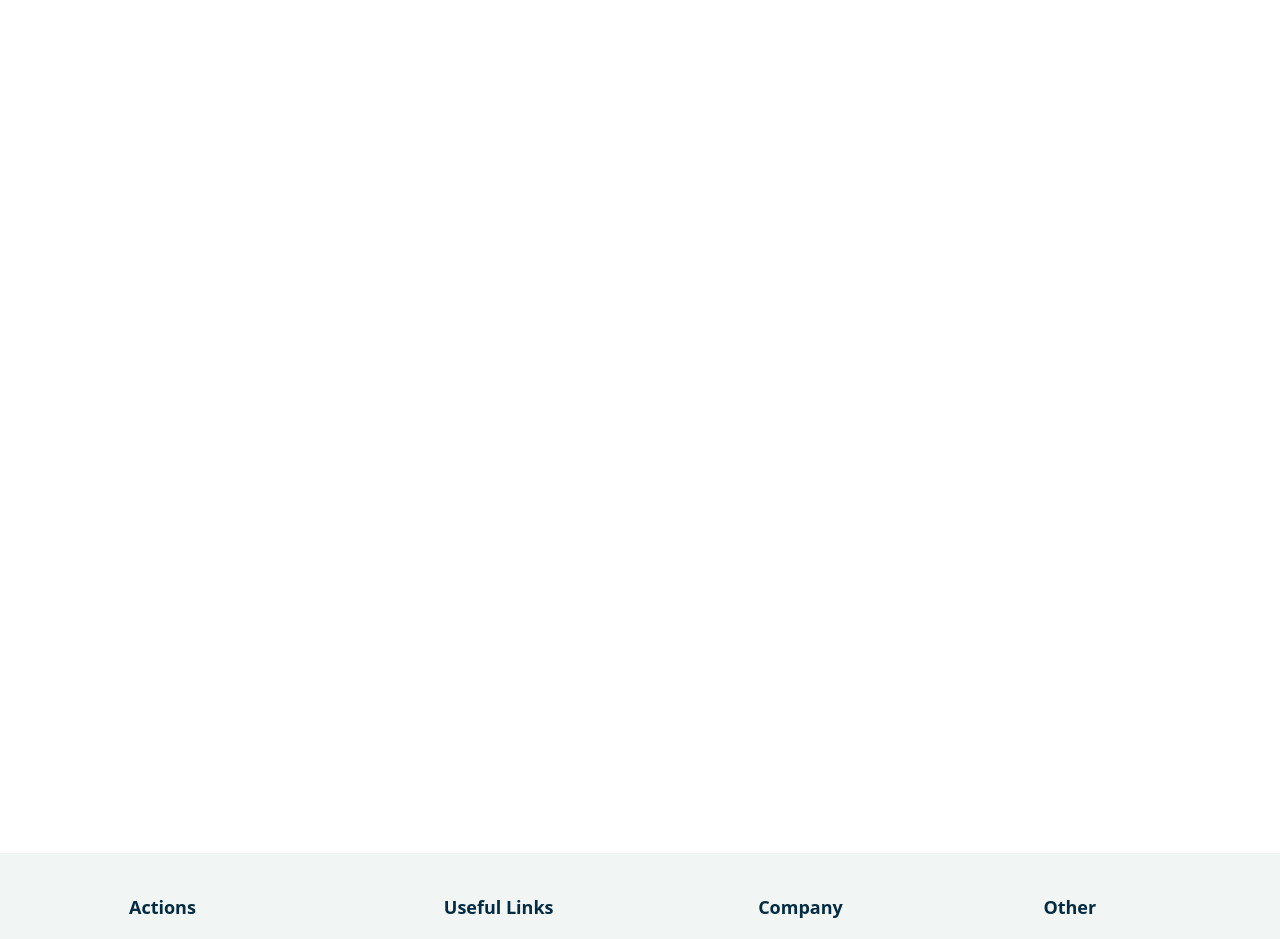
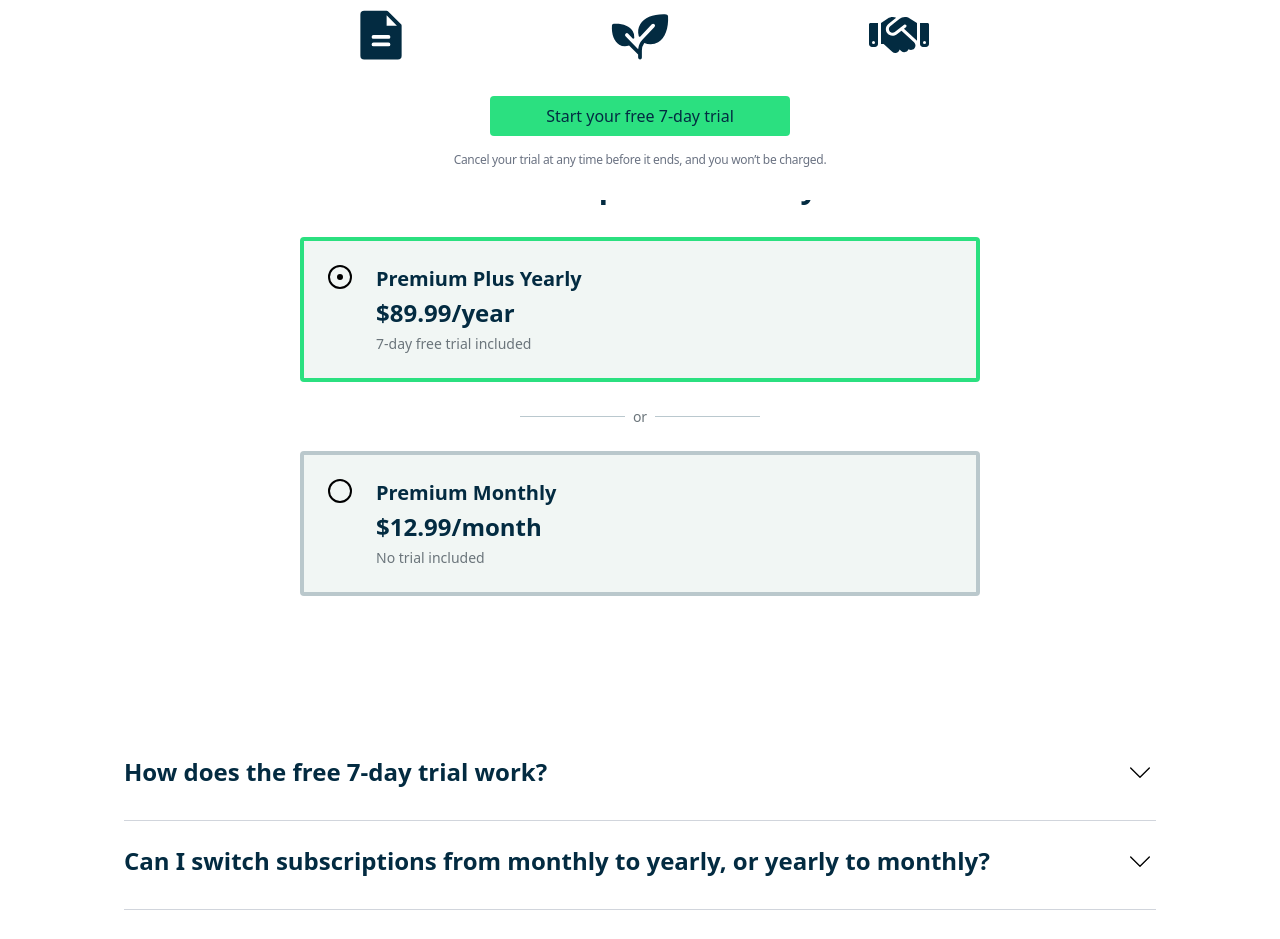
Before and after one commit to VictorG22/summarist, a Next.js app: page /choose-plan in a window 1280 px wide. Shown: the part 600-1539 px from the top of the page. Built offline with nearby package versions, Linux system fonts and the light colour scheme.

Commit message:
Implemented the sales page with a reuseable FAQ component that has a nested accordion component

```diff
--- a/src/app/choose-plan/page.tsx
+++ b/src/app/choose-plan/page.tsx
@@ -1,40 +1,168 @@
-import React from 'react'
-import Footer from '../components/layout/Footer'
-import Image from 'next/image'
+"use client";
+import React, { useState } from "react";
+import Footer from "../components/layout/Footer";
+import Image from "next/image";
+import { PiFileTextFill, PiPlantFill } from "react-icons/pi";
+import FAQ from "../components/UI/FAQ";
+import { FaHandshake } from "react-icons/fa6";
+
+type Plan = "yearly" | "monthly";
+
+const accordionItems = [
+  {
+    title: "How does the free 7-day trial work?",
+    paragraph:
+      "Begin your complimentary 7-day trial with a Summarist annual membership. You are under no obligation to continue your subscription, and you will only be billed when the trial period expires. With Premium access, you can learn at your own pace and as frequently as you desire, and you may terminate your subscription prior to the conclusion of the 7-day free trial.",
+  },
+  {
+    title:
+      "Can I switch subscriptions from monthly to yearly, or yearly to monthly?",
+    paragraph:
+      "While an annual plan is active, it is not feasible to switch to a monthly plan. However, once the current month ends, transitioning from a monthly plan to an annual plan is an option.",
+  },
+  {
+    title: "What's included in the Premium plan?",
+    paragraph:
+      "Premium membership provides you with the ultimate Summarist experience, including unrestricted entry to many best-selling books high-quality audio, the ability to download titles for offline reading, and the option to send your reads to your Kindle.",
+  },
+  {
+    title: "Can I cancel during my trial or subscription?",
+    paragraph:
+      "You will not be charged if you cancel your trial before its conclusion. While you will not have complete access to the entire Summarist library, you can still expand your knowledge with one curated book per day.",
+  },
+];
 
 export default function ChoosePlanPage() {
+  const [selectedPlan, setSelectedPlan] = useState<Plan>("yearly");
+
   return (
-    <div className=' flex flex-col justify-between'>
-        <div className='flex flex-col items-center px-6 pt-12 mb-6 bg-[#032b41] md:rounded-br-[50%] md:rounded-bl-[50%]'>
-            <div className='max-w-250 mx-auto'>
+    <div className="flex flex-col justify-between">
+      <div className="mb-6 flex flex-col items-center px-6 pt-12 bg-[#032b41] md:rounded-br-[35%] md:rounded-bl-[35%]">
+        <div className="max-w-250 mx-auto">
+          <h1 className="mb-8 text-white font-bold capitalize text-center text-2xl md:text-5xl">
+            get unlimited access to many amazing books to read
+          </h1>
+          <p className="mb-8 text-white text-center text-lg md:text-[20px]">
+            Turn ordinary moments into amazing learning opportunities
+          </p>
+          <figure className="flex justify-center max-auto">
+            <Image
+              src={"/pricing-top.png"}
+              height={340}
+              width={340}
+              alt="price image"
+              className="rounded-tr-[180px] rounded-tl-[180px]"
+            />
+          </figure>
+        </div>
+      </div>
 
-            <h1 className='mb-8 text-white font-bold capitalize text-center text-2xl md:text-5xl'>get unlimited access to many amazing books to read</h1>
-            <p className='mb-8 text-white text-center text-lg md:text-[20px]'>Turn ordinary moments into amazing learning opportunities</p>
-            <figure className='flex justify-center max-auto'>
-                <Image
-                src={'/pricing-top.png'}
-                height={340}
-                width={340}
-                alt='price image'
-                className='rounded-tr-[180px] rounded-tl-[180px]'
+      <div className="w-full flex flex-col max-w-200 mx-auto px-6 relative">
+        <div className="grid grid-cols-1 md:grid-cols-3 grid-rows-1 justify-center text-center gap-6 max-w-200 mx-auto my-14">
+          <div className="flex flex-col items-center mx-auto">
+            <PiFileTextFill className="text-[#032b41] h-15 w-15" />
+            <p className="text-[#032b41] text-center">
+              <span className="font-bold">Key ideas in few min </span>
+              with many books to read
+            </p>
+          </div>
+          <div className="flex flex-col items-center mx-auto">
+            <PiPlantFill className="text-[#032b41] h-15 w-15" />
+            <p className="text-[#032b41] text-center">
+              <span className="font-bold">3 million </span>
+              people growing with Summarist everyday
+            </p>
+          </div>
+          <div className="flex flex-col items-center mx-auto">
+            <FaHandshake className="text-[#032b41] h-15 w-15" />
+            <p className="text-[#032b41] text-center">
+              <span className="font-bold">Percise recommendations </span>
+              collections curated by experts
+            </p>
+          </div>
+        </div>
 
-                />
-            </figure>
+        <div className="max-w-170 w-full mx-auto">
+          <h2 className="text-center font-bold text-[#032b41] text-2xl md:text-3xl mb-8">
+            Choose the plan that fits you
+          </h2>
+
+          <div
+            id="button 1"
+            onClick={() => setSelectedPlan("yearly")}
+            className={`w-full flex gap-6 p-4 md:p-6 rounded-sm cursor-pointer border-4 transition ${
+              selectedPlan === "yearly"
+                ? "bg-[#f1f6f4] border-[#2be080]"
+                : "bg-[#f1f6f4] border-[#bac8cc]"
+            }`}
+          >
+            <div className="w-6 h-6 rounded-full border-2 border-black flex items-center jusitfy-center">
+              {selectedPlan === "yearly" && (
+                <div className="w-1.5 h-1.5 bg-black rounded-full mx-auto" />
+              )}
             </div>
+            <div className="flex flex-col justify-start-start gap-1">
+              <h3 className="text-[#032b41] font-bold text-md md:text-xl">
+                Premium Plus Yearly
+              </h3>
+              <p className="text-[#032b41] font-bold text-xl md:text-2xl">$89.99/year</p>
+              <p className="text-[#6b757b] text-[14px]">
+                7-day free trial included
+              </p>
+            </div>
+          </div>
+
+          <div id="separator" className="flex justify-center my-6">
+            <div className="flex items-center gap-2 w-full max-w-60">
+              <div className="flex-1 h-px bg-[#bac8ce]"></div>
+              <p className="text-[#6b757b] text-[14px]">or</p>
+              <div className="flex-1 h-px bg-[#bac8ce]"></div>
+            </div>
+          </div>
+
+          <div
+            id="button 2"
+            onClick={() => setSelectedPlan("monthly")}
+            className={`w-full flex gap-6 p-6 rounded-sm cursor-pointer border-4 transition ${
+              selectedPlan === "monthly"
+                ? "bg-[#f1f6f4] border-[#2be080]"
+                : "bg-[#f1f6f4] border-[#bac8cc]"
+            }`}
+          >
+            <div className="w-6 h-6 rounded-full border-2 border-black flex items-center jusitfy-center">
+              {selectedPlan === "monthly" && (
+                <div className="w-1.5 h-1.5 bg-black rounded-full mx-auto" />
+              )}
+            </div>
+            <div className="flex flex-col justify-start-start gap-1">
+              <h3 className="text-[#032b41] font-bold text-bsae md:text-xl">
+                Premium Monthly
+              </h3>
+              <p className="text-[#032b41] font-bold text-xl md:text-2xl">$12.99/month</p>
+              <p className="text-[#6b757b] text-[14px]">No trial included</p>
+            </div>
+          </div>
         </div>
-      <p>This is the choose plan page.</p>
-      <div className='h-20'></div>
-      <div className='h-20'></div>
-      <div className='h-20'></div>
-      <div className='h-20'></div>
-      <div className='h-20'></div>
-      <div className='h-20'></div>
-      <div className='h-20'></div>
-      <div className='h-20'></div>
-      <div className='h-20'></div>
-      <div className='h-20'></div>
-      <div className='h-20'></div>
+
+        <div className="bg-white py-8 flex flex-col items-center gap-4 sticky bottom-0">
+          <button className="min-w-75 h-10 text-[16px] text-[#032b41] bg-[#2be080] hover:bg-[#20ba68] rounded-sm transition duration-200 cursor-pointer">
+            <span>{selectedPlan === 'yearly'
+            ? "Start your free 7-day trial"
+            : "Start your first month"}</span>
+          </button>
+          <p className="text-xs tracking-tight text-gray-500">
+            {selectedPlan === 'yearly'
+            ? "Cancel your trial at any time before it ends, and you won’t be charged."
+            : "30-day money back guarantee, no questions asked."}
+          </p>
+        </div>
+      </div>
+
+      <div className="max-w-270 mb-12 mx-auto">
+        <FAQ list={accordionItems} />
+      </div>
+
       <Footer />
     </div>
-  )
+  );
 }
--- /dev/null
+++ b/src/app/components/UI/Accordion.tsx
@@ -0,0 +1,54 @@
+"use client";
+import { useState } from "react";
+
+export default function Accordion({
+  title,
+  paragraph,
+}: {
+  title: string;
+  paragraph: string;
+}) {
+  const [accordionOpen, setAccordionOpen] = useState(false);
+
+  return (
+    <div className="py-2 border-b border-gray-300 mt-2">
+      <button
+        onClick={() => setAccordionOpen(!accordionOpen)}
+        className="flex justify-between w-full my-2 text-start"
+      >
+        <span className="font-semibold text-xl md:text-2xl text-[#032b41]">
+          {title}
+        </span>
+        <div>
+          <svg
+            className={`w-8 h-8 transition duration-300
+            ${accordionOpen ? "-rotate-90" : "rotate-90"}
+            `}
+            fill="none"
+            stroke="currentColor"
+            viewBox="0 0 24 24"
+          >
+            <path
+              strokeLinecap="round"
+              strokeLinejoin="round"
+              strokeWidth={1}
+              d="M9 5l7 7-7 7"
+            />
+          </svg>
+        </div>
+      </button>
+      <div
+        className={`grid mb-2 overflow-hidden transition-all duration-300 ease-in-out text-slate-600
+        ${
+          accordionOpen
+            ? "grid-rows-[1fr] opacity-100"
+            : "grid-rows-[0fr] opacity-0"
+        }`}
+      >
+        <div className="pt-2 text-sm md:text-base overflow-hidden tracking-tight">
+          {paragraph}
+        </div>
+      </div>
+    </div>
+  );
+}
--- /dev/null
+++ b/src/app/components/UI/FAQ.tsx
@@ -0,0 +1,19 @@
+import React from 'react'
+import Accordion from './Accordion'
+import { FAQItem } from '@/app/types/FAQ';
+
+
+type FAQProps = {
+  list: FAQItem[];
+};
+
+export default function FAQ({ list }: FAQProps) {
+  return (
+    <div className='mx-6'>
+        {list.map((item, index) => (
+
+            <Accordion key={index} title={item.title} paragraph={item.paragraph}/>
+        ))}
+    </div>
+  )
+}
--- a/src/app/components/layout/Footer.tsx
+++ b/src/app/components/layout/Footer.tsx
@@ -1,6 +1,6 @@
 
   export default function Footer() {
-    const blocks = [
+    const linkList = [
       {
         title: "Actions",
         links: [
@@ -36,14 +36,14 @@
 
     return (
       <footer id="footer" className="bg-[#f1f6f4] py-10">
-        <div className="max-w-267.5 w-full mx-auto px-6 flex flex-col md:flex-row justify-between gap-8 mb-16">
-          {blocks.map((block, idx) => (
-            <div key={idx}>
-              <h4 className="text-[#032b41] font-semibold text-lg mb-4">
-                {block.title}
+        <div className="max-w-267.5 w-full mx-auto px-6 grid grid-cols-1 sm:grid-cols-2 md:grid-cols-4  justify-between gap-8 mb-16">
+          {linkList.map((list, index) => (
+            <div key={index}>
+              <h4 className="text-[#032b41] font-bold text-lg mb-4">
+                {list.title}
               </h4>
-              <div className="flex flex-col gap-3">
-                {block.links.map((link, i) => (
+              <div className="flex flex-col gap-1 md:gap-3">
+                {list.links.map((link, i) => (
                   <a
                     key={i}
                     className="text-[#394547] text-sm cursor-not-allowed"
@@ -55,7 +55,7 @@
             </div>
           ))}
         </div>
-        <div className="flex justify-center text-[#032b41] font-medium">
+        <div className="flex justify-center text-[#032b41] font-semibold">
           Copyright &copy; 2023 Summarist.
         </div>
       </footer>
--- /dev/null
+++ b/src/app/types/FAQ.ts
@@ -0,0 +1,4 @@
+export type FAQItem = {
+  title: string;
+  paragraph: string;
+};
```
